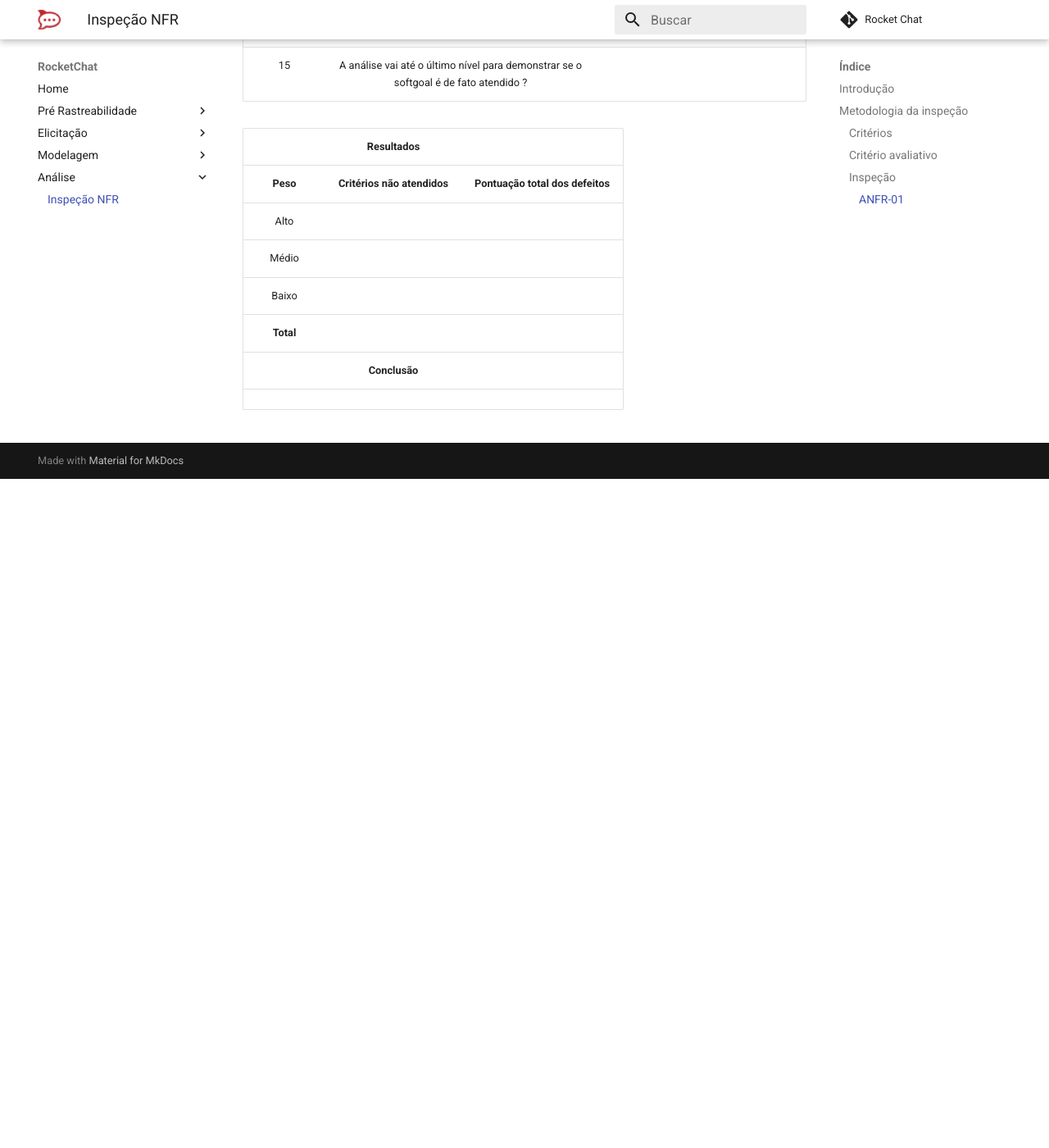
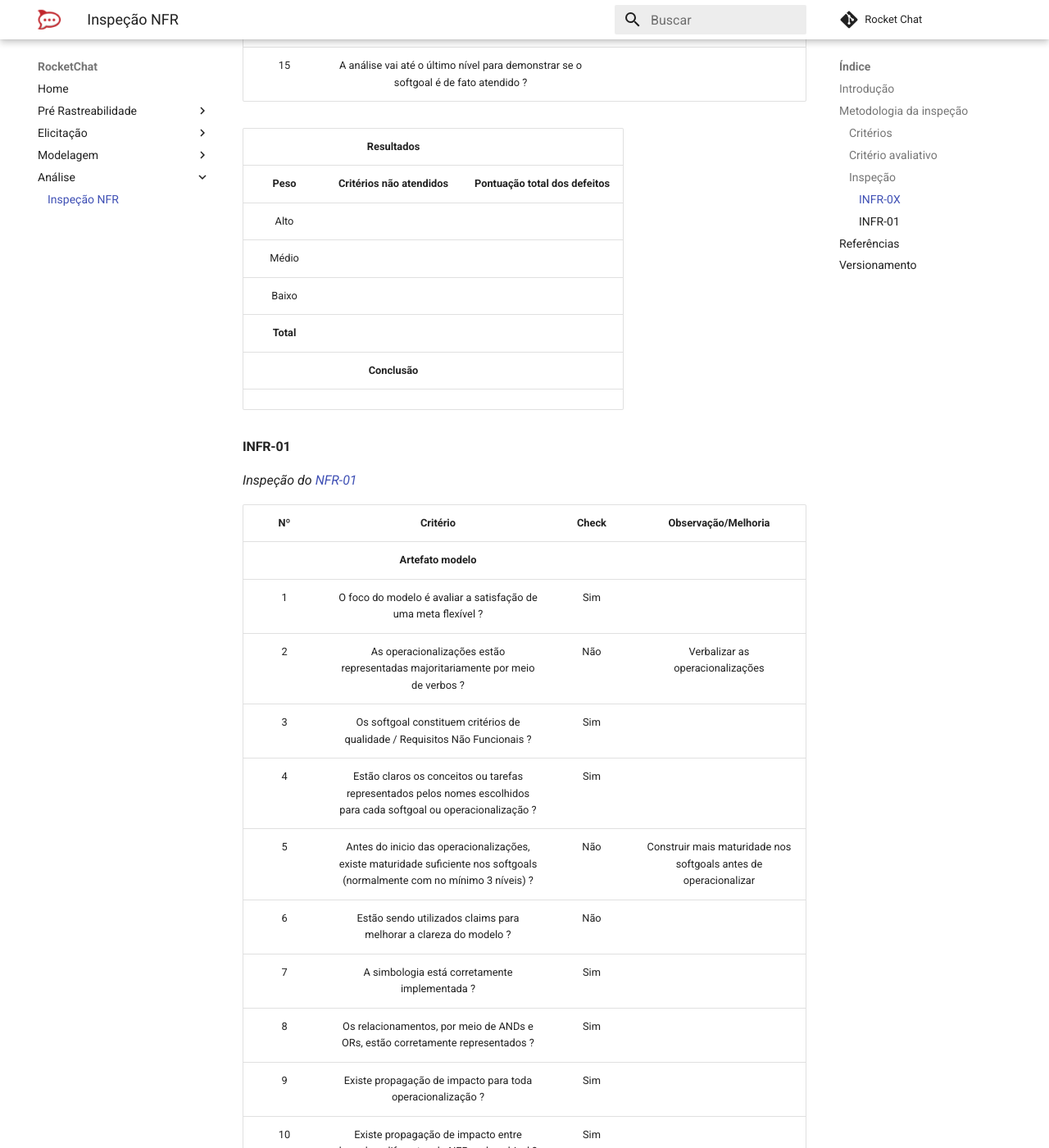
Before and after one commit to MarcosNBJ/2019.1-RocketChat, an MkDocs documentation site: the page built from docs/Análise/NFR.md, in a window 1280 px wide and 1400 px high, scrolled down 3643 px. Shown: the whole window at 82% size. Built offline with MkDocs 1.6.1 and Material for MkDocs 9.7.7, drawn with Linux system fonts in a browser that asks for light colours; comment, search, counter and statistics services are not loaded; before the commit the page ends 4227 px from its top, so only the background shows below that; some of the changed text lies outside the part shown.

Commit message:
Adding INFR-01, versioning and references
Signed-off-by: MarcosNBJ <marcosnery.comp@gmail.com>

```diff
--- a/docs/Análise/NFR.md
+++ b/docs/Análise/NFR.md
@@ -55,7 +55,7 @@
 
 A seguir podem ser vistas as inspeções individuais de cada NFR previamente construído.
 
-#### ANFR-01
+#### INFR-0X
 
 _Inspeção do [NFRX](../Modelagem/nfr.md#)_
 
@@ -89,3 +89,53 @@
 |**Total**|||
 ||**Conclusão**||
 ||||
+
+#### INFR-01
+
+_Inspeção do [NFR-01](../Modelagem/nfr.md#nfr1-portabilidade)_
+
+|Nº|Critério|Check|Observação/Melhoria|
+|:--:|:--:|:--:|:--:|
+||**Artefato modelo**|||
+|1|O foco do modelo é avaliar a satisfação de uma meta flexível ?|Sim||
+|2|As operacionalizações estão representadas majoritariamente por meio de verbos ?|Não|Verbalizar as operacionalizações|
+|3|Os softgoal constituem critérios de qualidade / Requisitos Não Funcionais ?|Sim||
+|4|Estão claros os conceitos ou tarefas representados pelos nomes escolhidos para cada softgoal ou operacionalização ?|Sim||
+|5|Antes do inicio das  operacionalizações, existe maturidade suficiente nos softgoals (normalmente com no mínimo 3 níveis) ?|Não|Construir mais maturidade nos softgoals antes de operacionalizar|
+|6|Estão sendo utilizados claims para melhorar a clareza do modelo ?|Não||
+|7| A simbologia está corretamente implementada ?|Sim||
+|8|Os relacionamentos, por meio de ANDs e ORs, estão corretamente representados ?|Sim||
+|9|Existe propagação de impacto para  toda operacionalização ?|Sim||
+|10|Existe propagação de impacto entre branches diferentes do NFR onde cabivel ? |Sim||
+|11|Existe variabilidade de caminhos possíveis para atingir o softgoal ?|Sim||
+||**Artefato de análise**|||
+|12|A simbologia das labels está corretamente representada ?|Sim||
+|13|O resultado da propagação dos impactos está correto ?|Sim||
+|14|Existe a variabilidade de caminhos tomados ?|Não||
+|15| A análise vai até o último nível para demonstrar se o softgoal é de fato atendido ?|Sim||
+
+
+||**Resultados**||
+|:--:|:--:|:--:|
+|**Importância**|**Critérios não atendidos**|**Pontuação total dos defeitos**|
+|Alta|0|0|
+|Médio|2|4|
+|Baixo|2|2|
+|**Total**|4|6|
+||**Conclusão**||
+||Existem melhorias a serem feitas porém o artefato foi aprovado, pois a quantidade de defeitos foi inferior a tolerância mínima||
+
+
+## Referências
+
+1 - Gregolin, Rosângela. Uma proposta de inspeção em modelos de caso de uso. 2007. Disponível em: http://cassiopea.ipt.br/teses/2007_EC_Rosangela_Gregolin.pdf. Acessado em: 05, jun, 2019.
+
+2 - COUTO, Anselmo; MARTINS, Luiz Eduardo. (2009). Um Processo de Validação de Requisitos Não-Funcionais Baseado no NFR-Framework. Disponível em: https://www.researchgate.net/publication/221235239_Um_Processo_de_Validacao_de_Requisitos_Nao-Funcionais_Baseado_no_NFR-Framework. Acessado em: 05, jun, 2019.
+
+## Versionamento
+
+| Data | Versão | Modificação | Autor |
+|------|--------|-------------|-------|
+| 04/05/2019 | 1.0 | Abertura do documento | Marcos Nery |
+| 05/05/2019 | 1.1 | Inclusão da introdução e metodologia utilizada | Marcos Nery |
+| 05/05/2019 | 1.2 | Inclusão da inspeção INFR-01 | Marcos Nery |
```
